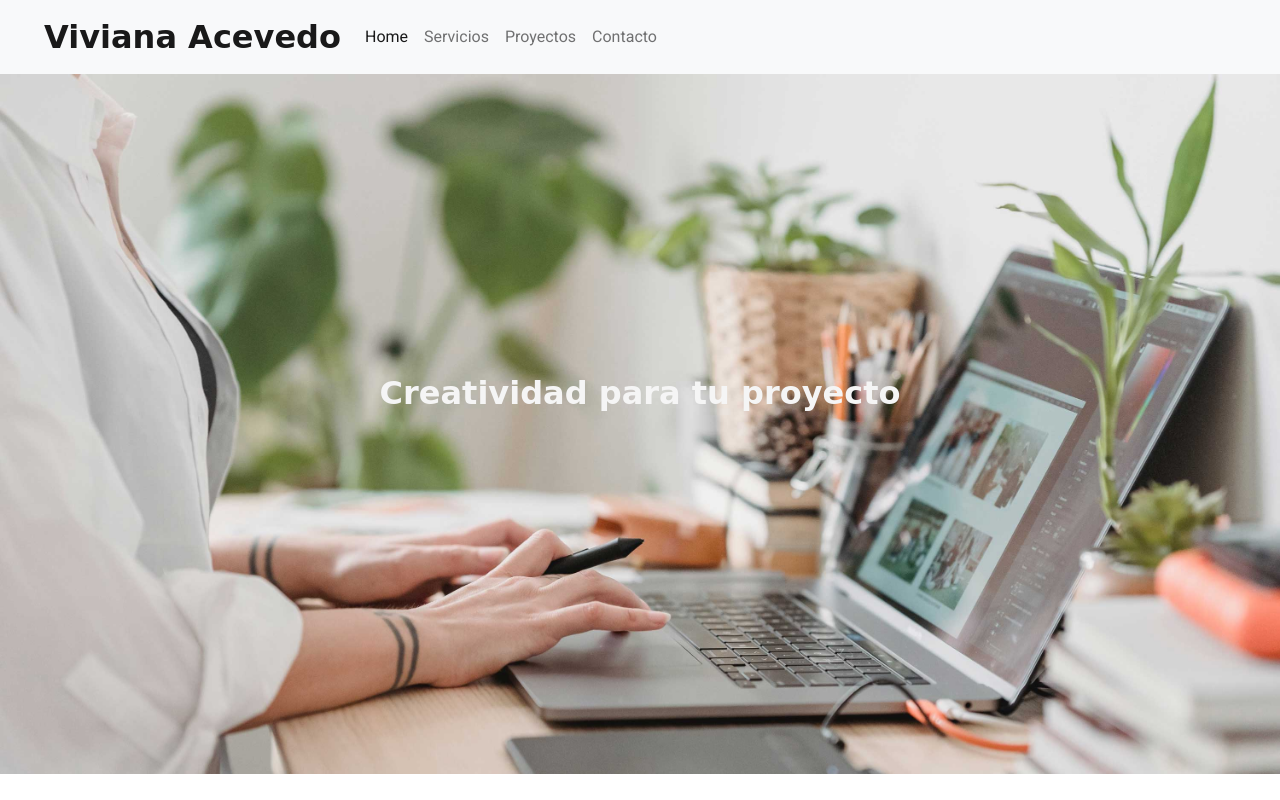
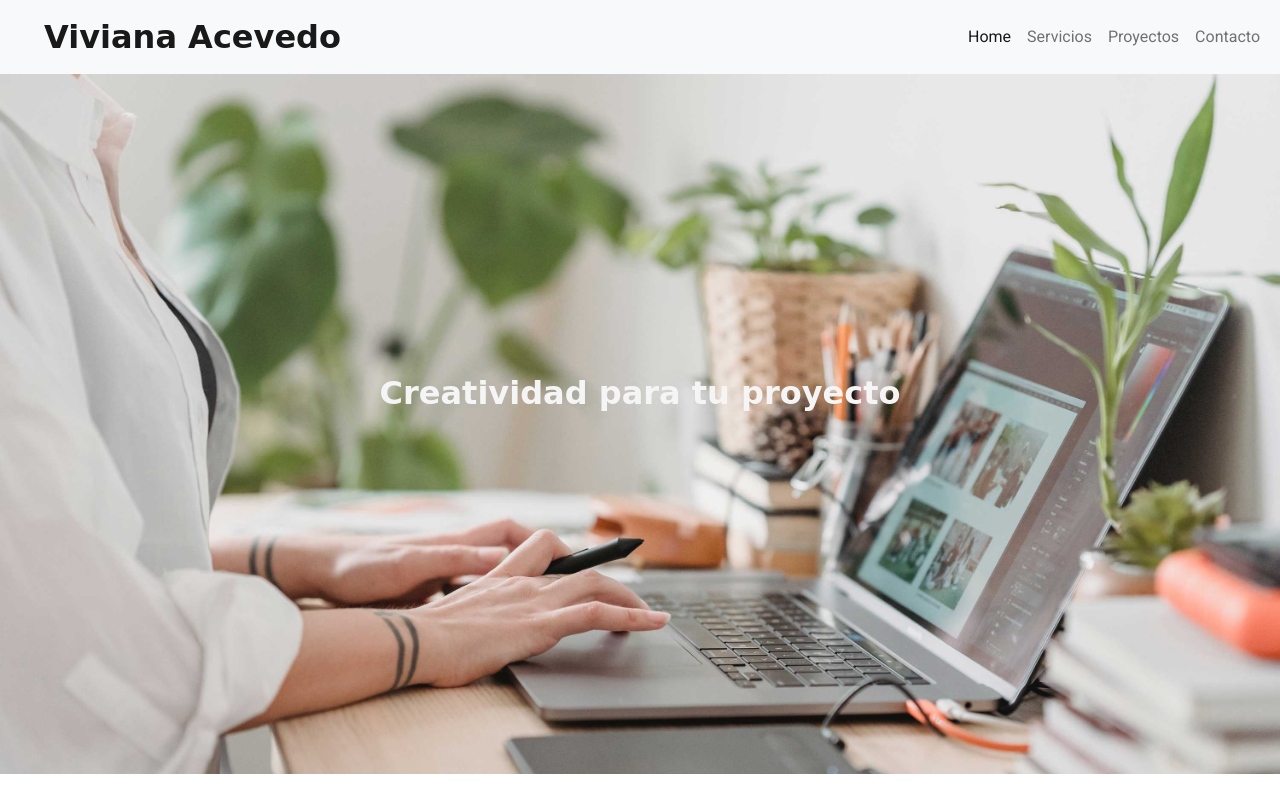
Before and after one commit to viviacevedo8/Proyecto-Portfolio, a website: page index.html in a window 1280 px wide. Shown: the top 800 px of the page. Drawn offline with nearby package versions, Linux system fonts and the light colour scheme; a web font is replaced by a local one.

Commit message:
modifico menu a la derecha

```diff
--- a/scss/_home.scss
+++ b/scss/_home.scss
@@ -13,6 +13,10 @@ header{
         align-content: flex-end;
         justify-content: end;
         justify-items: end;
+    }
+
+    .navbar-collapse{
+        flex-grow: 0;
     }
 
     nav div.collapse navbar-collapse ul.navbar-nav li.nav-item{
```
Also changed, not shown: CSS/styles.css, img/rufina.png.
